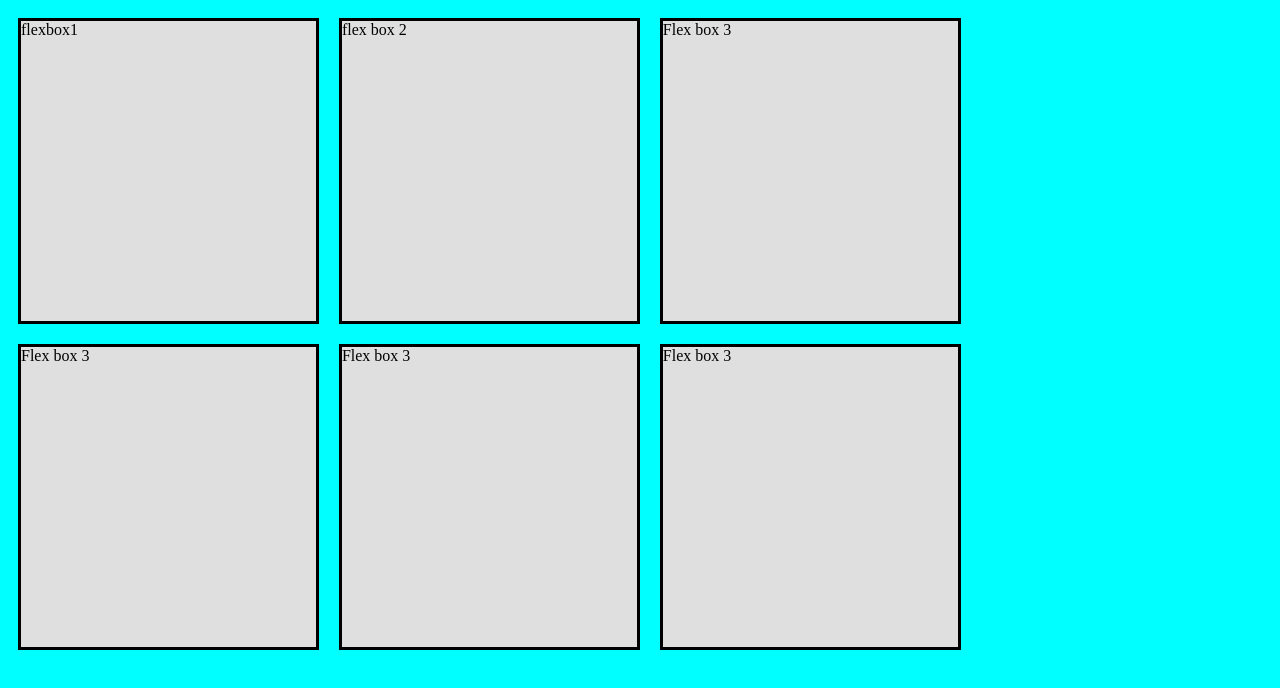
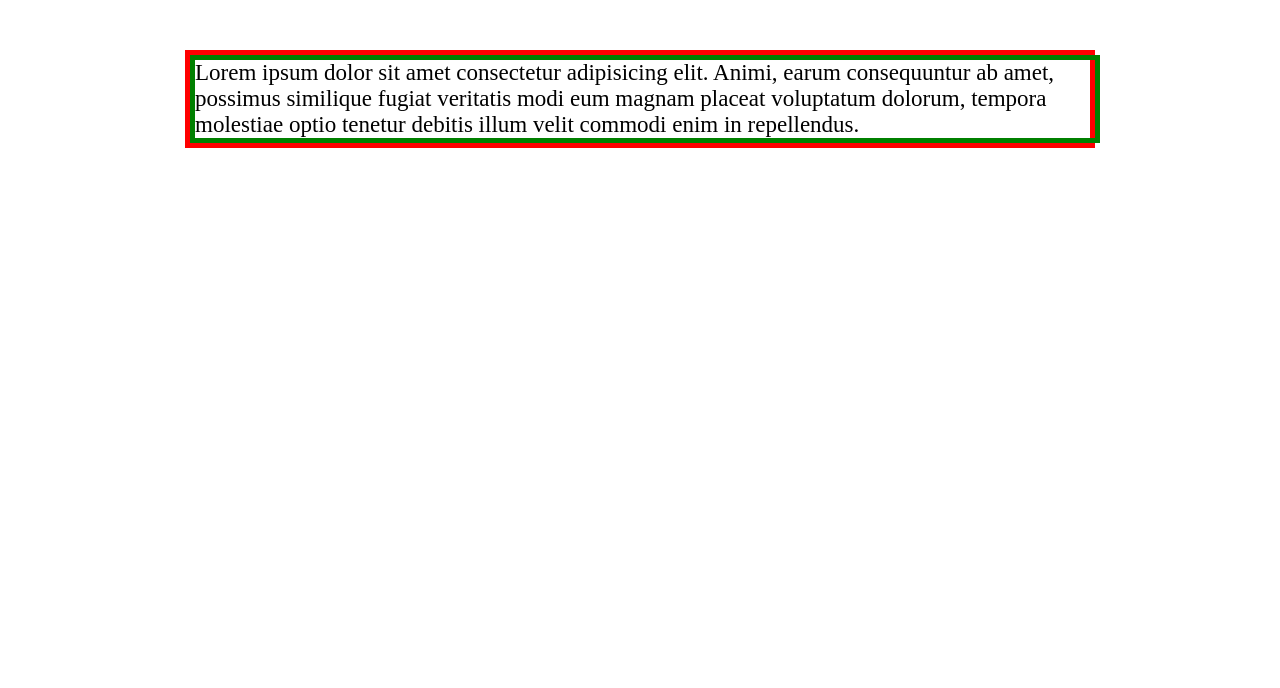
Before and after one commit to hamza887/CSS-learning, a plain HTML site: page index.html in a window 1280 px wide. Drawn offline with Linux system fonts and the light colour scheme.

Commit message:
css borders

```diff
--- a/index.html
+++ b/index.html
@@ -8,14 +8,10 @@
     <link rel="stylesheet" href="style.css">
 </head>
 <body>
-    <div class="flexbox-container">
-        <div class="flexbox-item flexbox-item1">flexbox1</div>
-        <div class="flexbox-item flexbox-item2">flex box 2</div>
-        <div class="flexbox-item flexbox-item3">Flex box 3</div>
-        <div class="flexbox-item flexbox-item3">Flex box 3</div>
-        <div class="flexbox-item flexbox-item3">Flex box 3</div>
-        <div class="flexbox-item flexbox-item3">Flex box 3</div>
-
-    </div>
+   <div class="main">
+       <article>
+           Lorem ipsum dolor sit amet consectetur adipisicing elit. Animi, earum consequuntur ab amet, possimus similique fugiat veritatis modi eum magnam placeat voluptatum dolorum, tempora molestiae optio tenetur debitis illum velit commodi enim in repellendus.
+       </article>
+   </div>
 </body>
 </html>
--- a/style.css
+++ b/style.css
@@ -1,27 +1,12 @@
-body{
-    background-color: aqua;
+*{
+    font-size: 23px;
 }
-.flexbox-container{
-    display: flex;
-    flex-wrap: wrap;
-
-
+.main{
+    border: 5px solid red;
+    width: 900px;
+    margin: 50px auto 0px auto;
 }
-
-.flexbox-item{
-    width: 200px;
-    margin: 10px;
-    border: 3px solid black;
-    background-color:  #dfdfdf;
-    flex: 0 0 23.333333%;
+.main article{
+    width: 900px;
+    border: 5px solid green;
 }
-.flexbox-item1{
-    min-height: 100px;
-    flex-shrink: inherit;
-}
-.flexbox-item2{
-    min-height: 200px;
-}
-.flexbox-item3{
-    min-height: 300px;
-}
```
